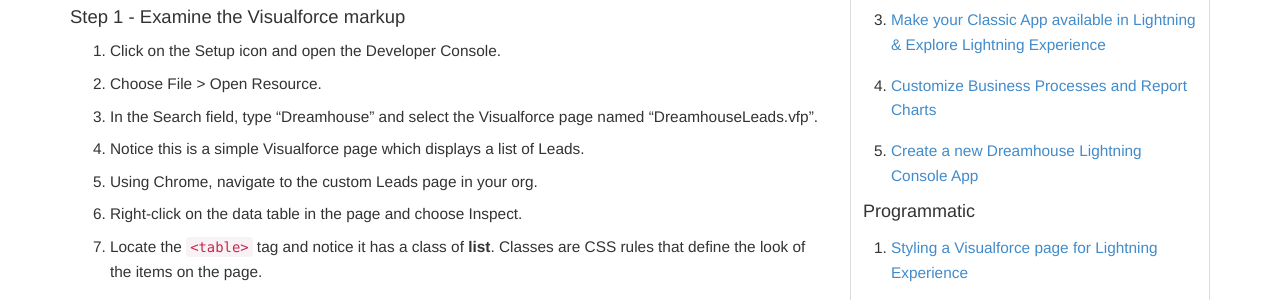
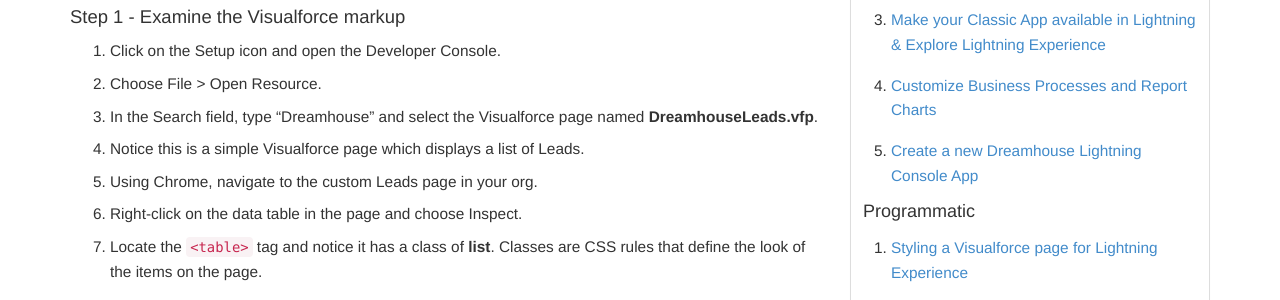
Before and after one commit to HassanNahhal/LightningNowWorkshop, a Jekyll site: the page built from Exercise_1.md, in a window 1280 px wide. Shown: the part 289-589 px from the top of the page. Built offline with Jekyll 4.4.1, drawn with Linux system fonts in a browser that asks for light colours; comment, search, counter and statistics services are not loaded.

Commit message:
migrated from an older repo

```diff
--- a/Exercise_1.md
+++ b/Exercise_1.md
@@ -11,7 +11,7 @@ title: Styling a Visualforce page for Lightning Experience
 ### Step 1 - Examine the Visualforce markup
 1. Click on the Setup icon and open the Developer Console.
 2. Choose File > Open Resource.
-3. In the Search field, type "Dreamhouse" and select the Visualforce page named "DreamhouseLeads.vfp".
+3. In the Search field, type "Dreamhouse" and select the Visualforce page named **DreamhouseLeads.vfp**.
 4. Notice this is a simple Visualforce page which displays a list of Leads.
 5. Using Chrome, navigate to the custom Leads page in your org.
 6. Right-click on the data table in the page and choose Inspect.
```
Also changed, not shown: Exercise_2.md (+1 -1 lines), Exercise_3.md (+1 -1 lines), Exercise_d1.md (+1 -1 lines), Exercise_d5.md (+3 -3 lines).
